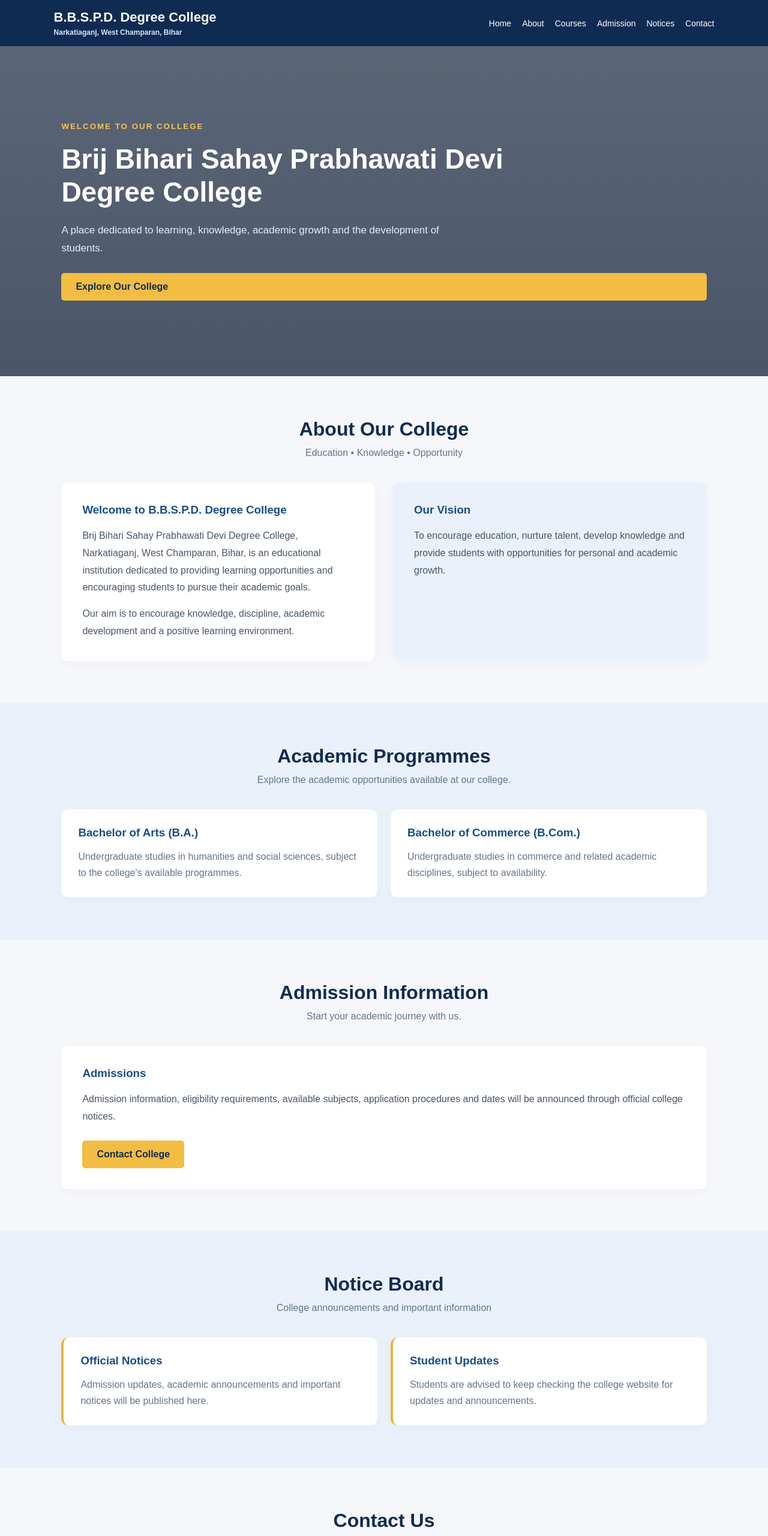
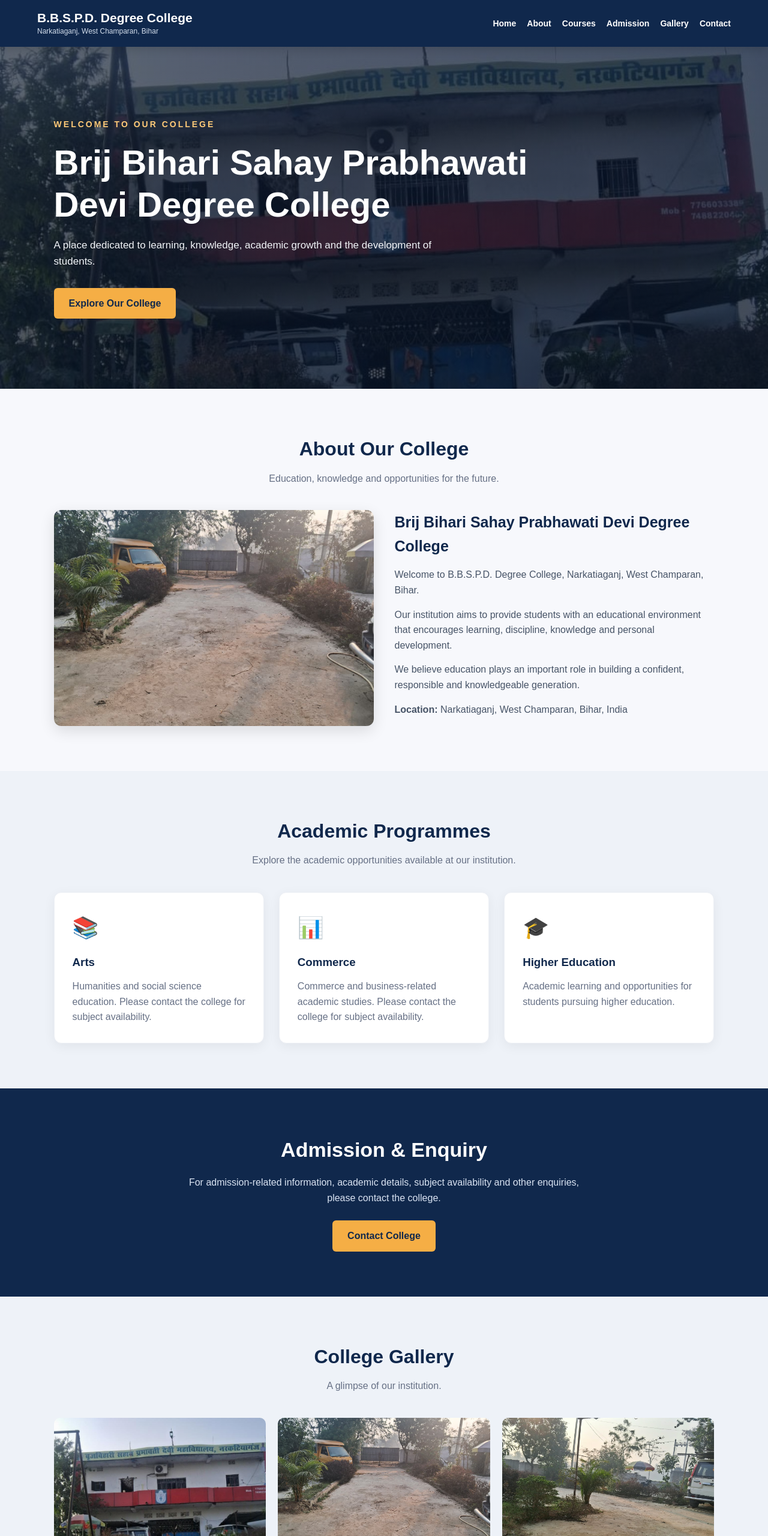
Before and after one commit to sahaykrishna846-ship-it/bbspd-degree-college, a plain HTML site: page index.html in a window 1280 px wide. Shown: the top 2560 px of the page at 60% size. Drawn offline with Linux system fonts and the light colour scheme.

Commit message:
Update index.html

```diff
--- a/index.html
+++ b/index.html
@@ -4,82 +4,340 @@
 <meta charset="UTF-8">
 <meta name="viewport" content="width=device-width, initial-scale=1.0">
 <title>B.B.S.P.D. Degree College | Narkatiaganj</title>
+<meta name="description" content="Official website of Brij Bihari Sahay Prabhawati Devi Degree College, Narkatiaganj, West Champaran, Bihar.">
 
 <style>
-*{margin:0;padding:0;box-sizing:border-box}
-html{scroll-behavior:smooth}
-body{font-family:Arial,Helvetica,sans-serif;background:#f5f7fb;color:#1e293b}
+* {
+  margin: 0;
+  padding: 0;
+  box-sizing: border-box;
+  scroll-behavior: smooth;
+}
 
-header{
-background:#102b52;color:white;padding:16px 7%;
-display:flex;align-items:center;justify-content:space-between;flex-wrap:wrap
+body {
+  font-family: Arial, Helvetica, sans-serif;
+  color: #18243b;
+  background: #f7f8fc;
+  line-height: 1.6;
 }
-.logo{font-size:22px;font-weight:bold}
-.logo span{display:block;font-size:12px;color:#d6e5ff;margin-top:5px}
-nav{display:flex;gap:18px;flex-wrap:wrap}
-nav a{color:white;text-decoration:none;font-size:14px}
-nav a:hover{color:#f5c451}
 
-/* COLLEGE PHOTO HERO */
-.hero{
-padding:120px 8%;
-min-height:550px;
-display:flex;
-flex-direction:column;
-justify-content:center;
-color:white;
+header {
+  position: sticky;
+  top: 0;
+  z-index: 1000;
+  background: #10284c;
+  color: white;
+  box-shadow: 0 4px 15px rgba(0,0,0,.15);
+}
+
+.navbar {
+  max-width: 1200px;
+  margin: auto;
+  padding: 16px 22px;
+  display: flex;
+  align-items: center;
+  justify-content: space-between;
+  flex-wrap: wrap;
+  gap: 15px;
+}
+
+.brand h2 {
+  font-size: 21px;
+  line-height: 1.3;
+}
+
+.brand p {
+  font-size: 12px;
+  color: #d4dfed;
+}
+
+nav {
+  display: flex;
+  flex-wrap: wrap;
+  gap: 18px;
+}
+
+nav a {
+  color: white;
+  text-decoration: none;
+  font-size: 14px;
+  font-weight: bold;
+}
+
+nav a:hover {
+  color: #ffbd59;
+}
+
+.hero {
+  min-height: 570px;
+  display: flex;
+  align-items: center;
+  padding: 60px 7%;
   background:
-linear-gradient(rgba(8,24,48,.65),rgba(8,24,48,.72)),
-url('college.png');
-background-size:cover;
-background-position:center;
-background-repeat:no-repeat;
+    linear-gradient(rgba(8,20,40,.65),rgba(8,20,40,.72)),
+    url('COLLEGE.jpg') center/cover no-repeat;
+  color: white;
 }
-.hero small{color:#f5c451;font-weight:bold;letter-spacing:2px}
-.hero h1{font-size:46px;max-width:900px;margin:20px 0;line-height:1.2}
-.hero p{max-width:650px;line-height:1.8;color:#e3edff;font-size:17px}
 
-.btn{
-display:inline-block;margin-top:25px;background:#f2bd42;color:#102b52;
-padding:14px 24px;border-radius:5px;text-decoration:none;font-weight:bold
+.hero-content {
+  max-width: 850px;
 }
-.btn:hover{background:#ffcf60}
 
-section{padding:70px 8%}
-.heading{text-align:center;margin-bottom:40px}
-.heading h2{font-size:32px;color:#102b52;margin-bottom:12px}
-.heading p{color:#64748b}
+.hero .welcome {
+  color: #ffca78;
+  letter-spacing: 3px;
+  font-size: 14px;
+  font-weight: bold;
+  margin-bottom: 18px;
+}
 
-.about{display:grid;grid-template-columns:1fr 1fr;gap:30px}
-.about-box{background:white;padding:35px;border-radius:12px;box-shadow:0 4px 20px #00000008}
-.about-box h3{color:#174d88;margin-bottom:18px}
-.about-box p{line-height:1.8;color:#475569}
+.hero h1 {
+  font-size: clamp(32px,5vw,58px);
+  line-height: 1.2;
+  margin-bottom: 20px;
+}
 
-.blue{background:#eaf1fb}
-.cards{display:grid;grid-template-columns:repeat(auto-fit,minmax(220px,1fr));gap:22px}
-.card{background:white;padding:28px;border-radius:12px;box-shadow:0 4px 20px #00000008}
-.card h3{color:#174d88;margin-bottom:15px}
-.card p{line-height:1.7;color:#64748b}
-.notice{border-left:4px solid #e9b638}
+.hero p {
+  font-size: 17px;
+  max-width: 700px;
+  color: #f1f4f8;
+  margin-bottom: 30px;
+}
 
-.contact-grid{display:grid;grid-template-columns:1fr 1fr;gap:25px}
-.contact-card{background:white;padding:30px;border-radius:12px;box-shadow:0 4px 20px #00000008}
-.contact-card h3{color:#174d88;margin-bottom:15px}
-.contact-card p{line-height:2;color:#475569}
-.contact-card a{color:#174d88;text-decoration:none}
+.btn {
+  display: inline-block;
+  padding: 13px 25px;
+  background: #f5ae45;
+  color: #10284c;
+  border-radius: 6px;
+  text-decoration: none;
+  font-weight: bold;
+  transition: .3s;
+}
 
-footer{background:#102b52;color:white;padding:40px 8%;text-align:center}
-footer p{margin-top:10px;color:#cbd5e1;line-height:1.7}
+.btn:hover {
+  background: #ffc96f;
+  transform: translateY(-2px);
+}
 
-@media(max-width:700px){
-header{gap:18px}
-nav{gap:12px}
-.hero{padding:80px 7%;min-height:450px}
-.hero h1{font-size:32px}
-.hero p{font-size:15px}
-section{padding:50px 7%}
-.about,.contact-grid{grid-template-columns:1fr}
-.heading h2{font-size:27px}
+section {
+  padding: 75px 7%;
+}
+
+.container {
+  max-width: 1200px;
+  margin: auto;
+}
+
+.section-title {
+  text-align: center;
+  margin-bottom: 40px;
+}
+
+.section-title h2 {
+  font-size: 32px;
+  color: #10284c;
+  margin-bottom: 10px;
+}
+
+.section-title p {
+  color: #667085;
+}
+
+.about-grid {
+  display: grid;
+  grid-template-columns: 1fr 1fr;
+  gap: 35px;
+  align-items: center;
+}
+
+.about-grid img {
+  width: 100%;
+  height: 360px;
+  object-fit: cover;
+  border-radius: 12px;
+  box-shadow: 0 8px 25px rgba(0,0,0,.12);
+}
+
+.about-text h3 {
+  font-size: 25px;
+  color: #10284c;
+  margin-bottom: 15px;
+}
+
+.about-text p {
+  margin-bottom: 15px;
+  color: #475467;
+}
+
+.cards {
+  display: grid;
+  grid-template-columns: repeat(3,1fr);
+  gap: 25px;
+}
+
+.card {
+  background: white;
+  padding: 30px;
+  border-radius: 12px;
+  box-shadow: 0 5px 20px rgba(0,0,0,.06);
+  border: 1px solid #edf0f5;
+  transition: .3s;
+}
+
+.card:hover {
+  transform: translateY(-5px);
+  box-shadow: 0 10px 30px rgba(0,0,0,.10);
+}
+
+.card .symbol {
+  font-size: 35px;
+  margin-bottom: 15px;
+}
+
+.card h3 {
+  color: #10284c;
+  margin-bottom: 12px;
+}
+
+.card p {
+  color: #667085;
+}
+
+.gallery {
+  background: #eef2f8;
+}
+
+.gallery-grid {
+  display: grid;
+  grid-template-columns: repeat(3,1fr);
+  gap: 20px;
+}
+
+.gallery-grid img {
+  width: 100%;
+  height: 250px;
+  object-fit: cover;
+  border-radius: 10px;
+  transition: .3s;
+}
+
+.gallery-grid img:hover {
+  transform: scale(1.02);
+}
+
+.admission {
+  background: #10284c;
+  color: white;
+  text-align: center;
+}
+
+.admission h2 {
+  font-size: 34px;
+  margin-bottom: 15px;
+}
+
+.admission p {
+  max-width: 700px;
+  margin: 0 auto 25px;
+  color: #d9e3f2;
+}
+
+.contact-grid {
+  display: grid;
+  grid-template-columns: 1fr 1fr;
+  gap: 25px;
+}
+
+.contact-card {
+  background: white;
+  border-radius: 12px;
+  padding: 30px;
+  box-shadow: 0 5px 20px rgba(0,0,0,.06);
+}
+
+.contact-card h3 {
+  margin-bottom: 18px;
+  color: #10284c;
+}
+
+.contact-card p {
+  margin-bottom: 12px;
+  color: #475467;
+}
+
+.contact-card a {
+  color: #164d91;
+  text-decoration: none;
+}
+
+.contact-card a:hover {
+  text-decoration: underline;
+}
+
+footer {
+  background: #091a33;
+  color: white;
+  padding: 35px 7%;
+  text-align: center;
+}
+
+footer p {
+  color: #cbd5e1;
+  font-size: 14px;
+  margin-top: 8px;
+}
+
+@media(max-width:850px) {
+  .about-grid,
+  .contact-grid {
+    grid-template-columns: 1fr;
+  }
+
+  .cards {
+    grid-template-columns: 1fr 1fr;
+  }
+
+  .gallery-grid {
+    grid-template-columns: 1fr 1fr;
+  }
+
+  .navbar {
+    justify-content: center;
+    text-align: center;
+  }
+
+  nav {
+    justify-content: center;
+  }
+}
+
+@media(max-width:550px) {
+  .cards,
+  .gallery-grid {
+    grid-template-columns: 1fr;
+  }
+
+  .hero {
+    min-height: 480px;
+    padding: 45px 6%;
+  }
+
+  section {
+    padding: 55px 6%;
+  }
+
+  .section-title h2 {
+    font-size: 27px;
+  }
+
+  nav {
+    gap: 12px;
+  }
+
+  nav a {
+    font-size: 13px;
+  }
 }
 </style>
 </head>
@@ -87,9 +345,10 @@ section{padding:50px 7%}
 <body>
 
 <header>
-<div class="logo">
-B.B.S.P.D. Degree College
-<span>Narkatiaganj, West Champaran, Bihar</span>
+  <div class="navbar">
+    <div class="brand">
+      <h2>B.B.S.P.D. Degree College</h2>
+      <p>Narkatiaganj, West Champaran, Bihar</p>
     </div>
 
     <nav>
@@ -97,113 +356,149 @@ B.B.S.P.D. Degree College
       <a href="#about">About</a>
       <a href="#courses">Courses</a>
       <a href="#admission">Admission</a>
-<a href="#notices">Notices</a>
+      <a href="#gallery">Gallery</a>
       <a href="#contact">Contact</a>
     </nav>
+  </div>
 </header>
 
 <!-- HOME -->
-<div class="hero" id="home">
-<small>WELCOME TO OUR COLLEGE</small>
+<section class="hero" id="home">
+  <div class="hero-content">
+    <p class="welcome">WELCOME TO OUR COLLEGE</p>
+
     <h1>Brij Bihari Sahay Prabhawati Devi Degree College</h1>
-<p>A place dedicated to learning, knowledge, academic growth and the development of students.</p>
-<a class="btn" href="#about">Explore Our College</a>
+
+    <p>
+      A place dedicated to learning, knowledge, academic growth
+      and the development of students.
+    </p>
+
+    <a href="#about" class="btn">Explore Our College</a>
   </div>
+</section>
 
 <!-- ABOUT -->
 <section id="about">
-<div class="heading">
+  <div class="container">
+
+    <div class="section-title">
       <h2>About Our College</h2>
-<p>Education • Knowledge • Opportunity</p>
+      <p>Education, knowledge and opportunities for the future.</p>
     </div>
 
-<div class="about">
-<div class="about-box">
-<h3>Welcome to B.B.S.P.D. Degree College</h3>
+    <div class="about-grid">
+
+      <img src="CAMPUS.jpg" alt="College campus">
+
+      <div class="about-text">
+        <h3>Brij Bihari Sahay Prabhawati Devi Degree College</h3>
+
         <p>
-Brij Bihari Sahay Prabhawati Devi Degree College,
-Narkatiaganj, West Champaran, Bihar, is an educational
-institution dedicated to providing learning opportunities
-and encouraging students to pursue their academic goals.
+          Welcome to B.B.S.P.D. Degree College, Narkatiaganj,
+          West Champaran, Bihar.
         </p>
-<p style="margin-top:15px">
-Our aim is to encourage knowledge, discipline, academic
-development and a positive learning environment.
+
+        <p>
+          Our institution aims to provide students with an
+          educational environment that encourages learning,
+          discipline, knowledge and personal development.
         </p>
+
+        <p>
+          We believe education plays an important role in building
+          a confident, responsible and knowledgeable generation.
+        </p>
+
+        <p><strong>Location:</strong> Narkatiaganj, West Champaran, Bihar, India</p>
       </div>
 
-<div class="about-box blue">
-<h3>Our Vision</h3>
-<p>
-To encourage education, nurture talent, develop knowledge
-and provide students with opportunities for personal and
-academic growth.
-</p>
     </div>
   </div>
 </section>
 
 <!-- COURSES -->
-<section class="blue" id="courses">
-<div class="heading">
+<section id="courses" style="background:#eef2f8;">
+  <div class="container">
+
+    <div class="section-title">
       <h2>Academic Programmes</h2>
-<p>Explore the academic opportunities available at our college.</p>
+      <p>Explore the academic opportunities available at our institution.</p>
     </div>
 
     <div class="cards">
+
       <div class="card">
-<h3>Bachelor of Arts (B.A.)</h3>
-<p>Undergraduate studies in humanities and social sciences, subject to the college's available programmes.</p>
+        <div class="symbol">📚</div>
+        <h3>Arts</h3>
+        <p>
+          Humanities and social science education.
+          Please contact the college for subject availability.
+        </p>
       </div>
 
       <div class="card">
-<h3>Bachelor of Commerce (B.Com.)</h3>
-<p>Undergraduate studies in commerce and related academic disciplines, subject to availability.</p>
+        <div class="symbol">📊</div>
+        <h3>Commerce</h3>
+        <p>
+          Commerce and business-related academic studies.
+          Please contact the college for subject availability.
+        </p>
+      </div>
+
+      <div class="card">
+        <div class="symbol">🎓</div>
+        <h3>Higher Education</h3>
+        <p>
+          Academic learning and opportunities for students
+          pursuing higher education.
+        </p>
+      </div>
+
     </div>
   </div>
 </section>
 
 <!-- ADMISSION -->
-<section id="admission">
-<div class="heading">
-<h2>Admission Information</h2>
-<p>Start your academic journey with us.</p>
-</div>
+<section class="admission" id="admission">
+  <div class="container">
 
-<div class="about-box">
-<h3>Admissions</h3>
-<p style="margin-top:15px;line-height:1.8">
-Admission information, eligibility requirements, available
-subjects, application procedures and dates will be announced
-through official college notices.
+    <h2>Admission & Enquiry</h2>
+
+    <p>
+      For admission-related information, academic details,
+      subject availability and other enquiries,
+      please contact the college.
     </p>
-<a class="btn" href="#contact">Contact College</a>
+
+    <a href="#contact" class="btn">Contact College</a>
+
   </div>
 </section>
 
-<!-- NOTICE -->
-<section class="blue" id="notices">
-<div class="heading">
-<h2>Notice Board</h2>
-<p>College announcements and important information</p>
+<!-- GALLERY -->
+<section class="gallery" id="gallery">
+  <div class="container">
+
+    <div class="section-title">
+      <h2>College Gallery</h2>
+      <p>A glimpse of our institution.</p>
     </div>
 
-<div class="cards">
-<div class="card notice">
-<h3>Official Notices</h3>
-<p>Admission updates, academic announcements and important notices will be published here.</p>
+    <div class="gallery-grid">
+      <img src="COLLEGE.jpg" alt="College building">
+      <img src="CAMPUS.jpg" alt="College campus">
+      <img src="DOOR.jpg" alt="College entrance">
     </div>
 
-<div class="card notice">
-<h3>Student Updates</h3>
-<p>Students are advised to keep checking the college website for updates and announcements.</p>
-</div>
   </div>
 </section>
 
 <!-- CONTACT -->
 <section id="contact">
-<div class="heading">
+  <div class="container">
+
+    <div class="section-title">
       <h2>Contact Us</h2>
       <p>We welcome your enquiries.</p>
     </div>
@@ -211,32 +506,53 @@ through official college notices.
     <div class="contact-grid">
 
       <div class="contact-card">
-<h3>College Address</h3>
+        <h3>College Information</h3>
+
         <p>
-Brij Bihari Sahay Prabhawati Devi Degree College<br>
-Narkatiaganj, West Champaran<br>
-Bihar, India
+          <strong>College:</strong><br>
+          Brij Bihari Sahay Prabhawati Devi Degree College
+        </p>
+
+        <p>
+          <strong>Location:</strong><br>
+          Narkatiaganj, West Champaran, Bihar, India
+        </p>
+
+        <p>
+          <strong>University:</strong><br>
+          Babasaheb Bhimrao Ambedkar Bihar University (BRABU),
+          Muzaffarpur
         </p>
       </div>
 
       <div class="contact-card">
         <h3>Contact Numbers</h3>
+
         <p>
-<a href="tel:9508462733">9508462733</a><br>
-<a href="tel:7766033389">7766033389</a><br>
+          <a href="tel:9508462733">9508462733</a>
+        </p>
+
+        <p>
+          <a href="tel:7766033389">7766033389</a>
+        </p>
+
+        <p>
           <a href="tel:7488220464">7488220464</a>
+        </p>
+
+        <p>
+          <strong>For admission and college enquiries, call the numbers above.</strong>
         </p>
       </div>
 
     </div>
+  </div>
 </section>
 
-<!-- FOOTER -->
 <footer>
-<h3>B.B.S.P.D. Degree College, Narkatiaganj</h3>
-<p>West Champaran, Bihar, India</p>
-<p>Education • Knowledge • Opportunity</p>
-<p style="margin-top:20px">&copy; 2026 B.B.S.P.D. Degree College. All rights reserved.</p>
+  <h3>B.B.S.P.D. Degree College</h3>
+  <p>Narkatiaganj, West Champaran, Bihar, India</p>
+  <p>© 2026 B.B.S.P.D. Degree College. All Rights Reserved.</p>
 </footer>
 
 </body>
```
Lines whose indentation alone changed are shown as unchanged.
